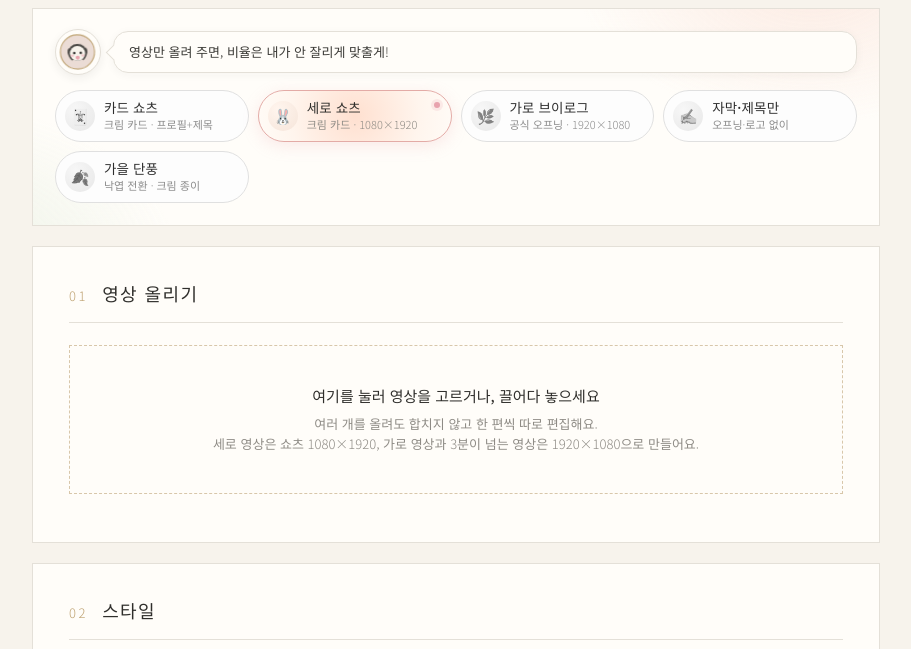
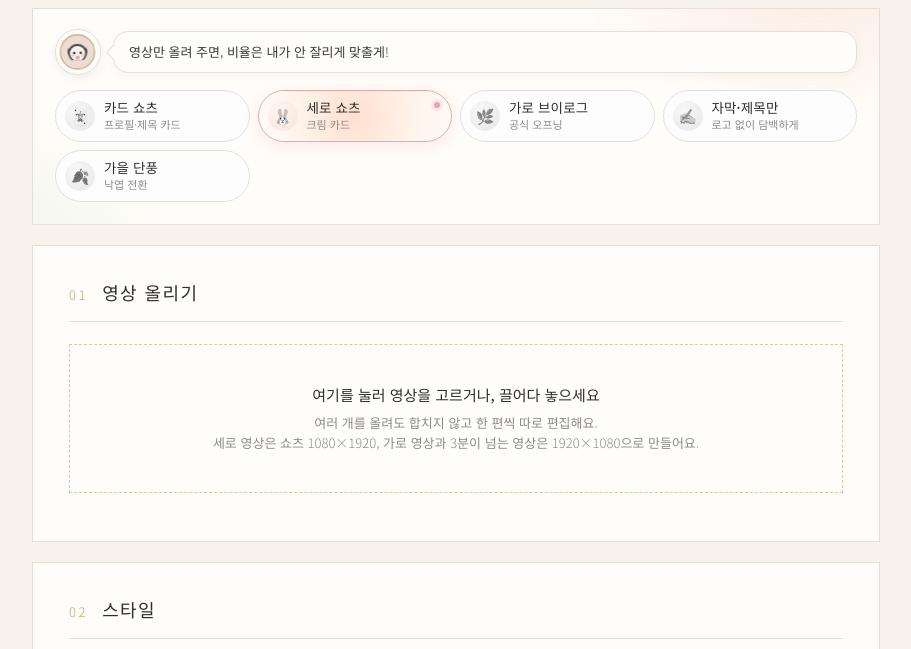
Before and after one commit to greenpea713-alt/tosooni-studio, a plain HTML site: page index.html in a window 1280 px wide. Shown: the part 151-800 px from the top of the page, without its empty margins (184-1095 px from the left). Drawn offline with Linux system fonts and the light colour scheme.

Commit message:
다듬기: 프리셋 5개가 한 줄에 고르게 놓이도록(auto-fit) 이름표 짧게

```diff
--- a/index.html
+++ b/index.html
@@ -39,23 +39,23 @@
     <div class="presets" id="presetRow" role="group" aria-label="한 번에 설정하는 프리셋">
       <button class="preset" type="button" data-preset="card" aria-pressed="false">
         <span class="p-emo" aria-hidden="true">🃏</span>
-        <span class="p-in"><b>카드 쇼츠</b><small>크림 카드 · 프로필+제목</small></span>
+        <span class="p-in"><b>카드 쇼츠</b><small>프로필·제목 카드</small></span>
       </button>
       <button class="preset" type="button" data-preset="shorts" aria-pressed="false">
         <span class="p-emo" aria-hidden="true">🐰</span>
-        <span class="p-in"><b>세로 쇼츠</b><small>크림 카드 · 1080×1920</small></span>
+        <span class="p-in"><b>세로 쇼츠</b><small>크림 카드</small></span>
       </button>
       <button class="preset" type="button" data-preset="vlog" aria-pressed="false">
         <span class="p-emo" aria-hidden="true">🌿</span>
-        <span class="p-in"><b>가로 브이로그</b><small>공식 오프닝 · 1920×1080</small></span>
+        <span class="p-in"><b>가로 브이로그</b><small>공식 오프닝</small></span>
       </button>
       <button class="preset" type="button" data-preset="caption" aria-pressed="false">
         <span class="p-emo" aria-hidden="true">✍️</span>
-        <span class="p-in"><b>자막·제목만</b><small>오프닝·로고 없이</small></span>
+        <span class="p-in"><b>자막·제목만</b><small>로고 없이 담백하게</small></span>
       </button>
       <button class="preset" type="button" data-preset="autumn" aria-pressed="false">
         <span class="p-emo" aria-hidden="true">🍂</span>
-        <span class="p-in"><b>가을 단풍</b><small>낙엽 전환 · 크림 종이</small></span>
+        <span class="p-in"><b>가을 단풍</b><small>낙엽 전환</small></span>
       </button>
     </div>
   </section>
--- a/style.css
+++ b/style.css
@@ -123,8 +123,8 @@ input.plain:focus{border-color:var(--gold)}
 .bubble span{display:block;transition:opacity .18s ease,transform .18s ease}
 .bubble.swap span{opacity:0;transform:translateY(3px)}
 
-.presets{display:grid;grid-template-columns:repeat(4,minmax(0,1fr));gap:9px}
-@media (max-width:760px){.presets{grid-template-columns:repeat(2,minmax(0,1fr))}}
+.presets{display:grid;grid-template-columns:repeat(auto-fit,minmax(156px,1fr));gap:8px}
+@media (max-width:620px){.presets{grid-template-columns:repeat(2,minmax(0,1fr))}}
 @media (max-width:360px){.presets{grid-template-columns:1fr}}
 .preset{position:relative;isolation:isolate;overflow:hidden;display:flex;align-items:center;gap:9px;text-align:left;
   border:1px solid var(--pearl);border-radius:999px;background:#FFFDF9;padding:8px 16px 8px 9px;min-height:52px;
```
